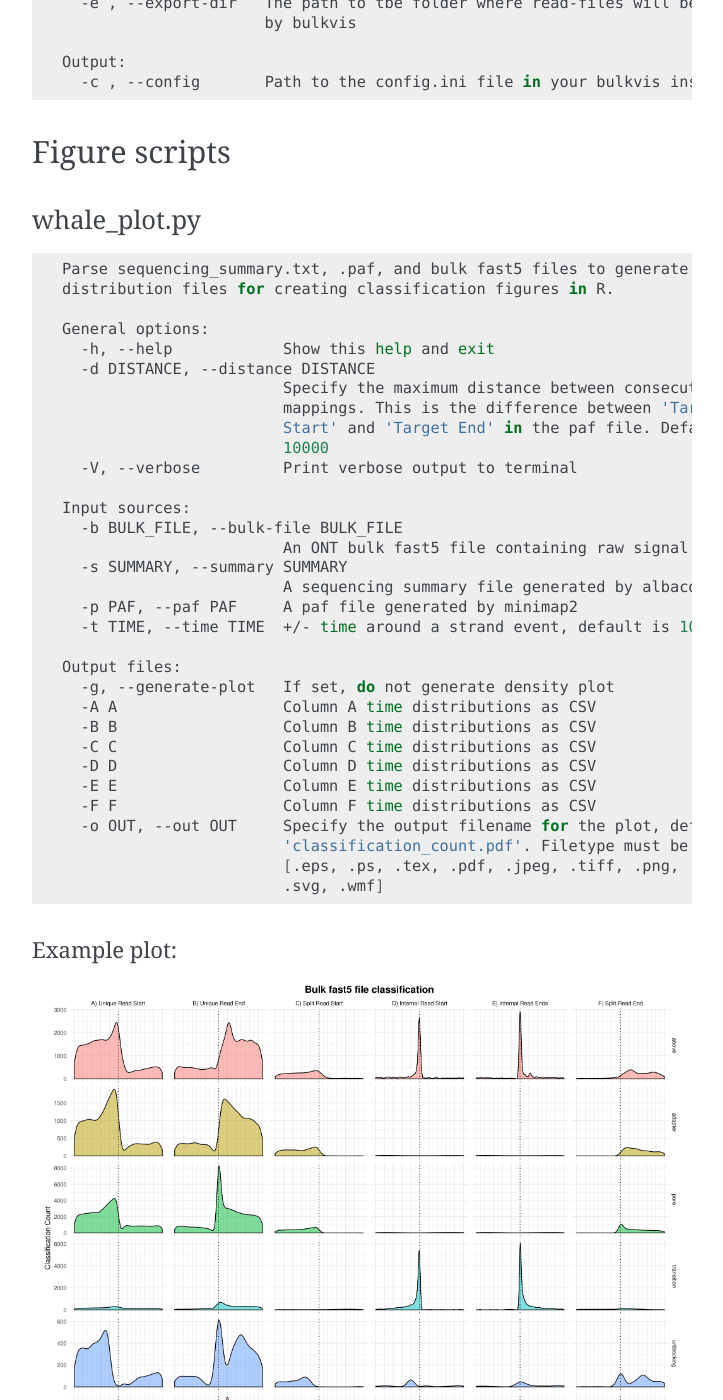
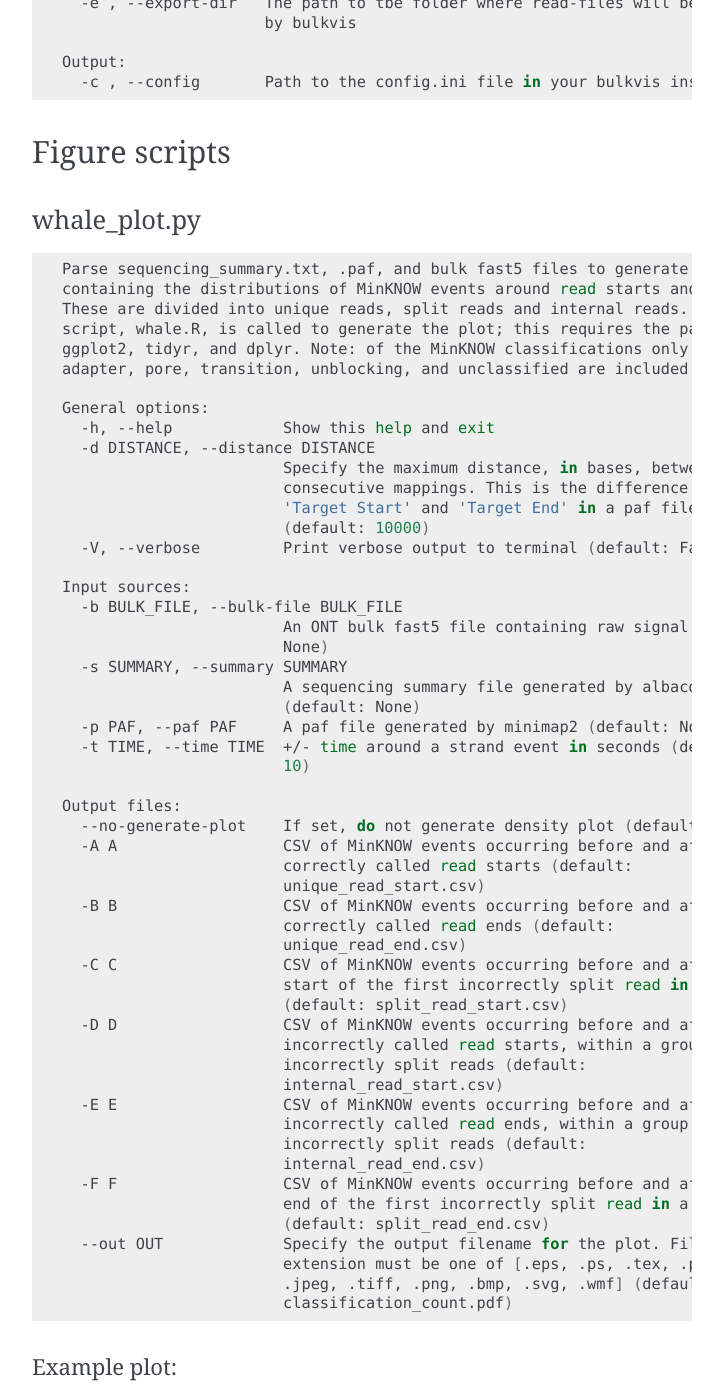
Before and after one commit to LooseLab/bulkvis, a Sphinx documentation site: the page built from docs/utilities.rst, in a window 1280 px wide and 1400 px high, scrolled down 2921 px. Shown: the whole window, without its empty margins (388-1111 px from the left). Built offline with Sphinx 7.4.7, drawn with Linux system fonts in a browser that asks for light colours.

Commit message:
Update whale_plot description

```diff
--- a/docs/utilities.rst
+++ b/docs/utilities.rst
@@ -100,38 +100,59 @@ whale_plot.py
 ^^^^^^^^^^^^^
 .. code-block:: bash
 
-    Parse sequencing_summary.txt, .paf, and bulk fast5 files to generate
-    distribution files for creating classification figures in R.
+    Parse sequencing_summary.txt, .paf, and bulk fast5 files to generate CSV files
+    containing the distributions of MinKNOW events around read starts and ends.
+    These are divided into unique reads, split reads and internal reads. The R
+    script, whale.R, is called to generate the plot; this requires the packages:
+    ggplot2, tidyr, and dplyr. Note: of the MinKNOW classifications only above,
+    adapter, pore, transition, unblocking, and unclassified are included.
 
     General options:
       -h, --help            Show this help and exit
       -d DISTANCE, --distance DISTANCE
-                            Specify the maximum distance between consecutive
-                            mappings. This is the difference between 'Target
-                            Start' and 'Target End' in the paf file. Defaults to
-                            10000
-      -V, --verbose         Print verbose output to terminal
+                            Specify the maximum distance, in bases, between
+                            consecutive mappings. This is the difference between
+                            'Target Start' and 'Target End' in a paf file
+                            (default: 10000)
+      -V, --verbose         Print verbose output to terminal (default: False)
 
     Input sources:
       -b BULK_FILE, --bulk-file BULK_FILE
-                            An ONT bulk fast5 file containing raw signal
+                            An ONT bulk fast5 file containing raw signal (default:
+                            None)
       -s SUMMARY, --summary SUMMARY
                             A sequencing summary file generated by albacore
-      -p PAF, --paf PAF     A paf file generated by minimap2
-      -t TIME, --time TIME  +/- time around a strand event, default is 10 seconds
+                            (default: None)
+      -p PAF, --paf PAF     A paf file generated by minimap2 (default: None)
+      -t TIME, --time TIME  +/- time around a strand event in seconds (default:
+                            10)
 
     Output files:
-      -g, --generate-plot   If set, do not generate density plot
-      -A A                  Column A time distributions as CSV
-      -B B                  Column B time distributions as CSV
-      -C C                  Column C time distributions as CSV
-      -D D                  Column D time distributions as CSV
-      -E E                  Column E time distributions as CSV
-      -F F                  Column F time distributions as CSV
-      -o OUT, --out OUT     Specify the output filename for the plot, defaults to
-                            'classification_count.pdf'. Filetype must be one of
-                            [.eps, .ps, .tex, .pdf, .jpeg, .tiff, .png, .bmp,
-                            .svg, .wmf]
+      --no-generate-plot    If set, do not generate density plot (default: False)
+      -A A                  CSV of MinKNOW events occurring before and after
+                            correctly called read starts (default:
+                            unique_read_start.csv)
+      -B B                  CSV of MinKNOW events occurring before and after
+                            correctly called read ends (default:
+                            unique_read_end.csv)
+      -C C                  CSV of MinKNOW events occurring before and after the
+                            start of the first incorrectly split read in a group
+                            (default: split_read_start.csv)
+      -D D                  CSV of MinKNOW events occurring before and after
+                            incorrectly called read starts, within a group of
+                            incorrectly split reads (default:
+                            internal_read_start.csv)
+      -E E                  CSV of MinKNOW events occurring before and after
+                            incorrectly called read ends, within a group of
+                            incorrectly split reads (default:
+                            internal_read_end.csv)
+      -F F                  CSV of MinKNOW events occurring before and after the
+                            end of the first incorrectly split read in a group
+                            (default: split_read_end.csv)
+      --out OUT             Specify the output filename for the plot. File
+                            extension must be one of [.eps, .ps, .tex, .pdf,
+                            .jpeg, .tiff, .png, .bmp, .svg, .wmf] (default:
+                            classification_count.pdf)
 
 
 Example plot:
```
